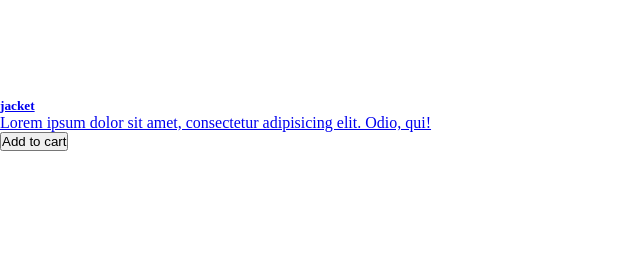
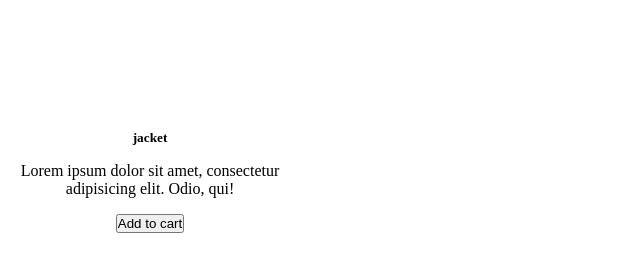
Before and after one commit to SINA-FP/grid, a plain HTML site: page index.html in a window 1280 px wide. Shown: the whole page, without its empty margins (0-640 px from the left). Drawn offline with Linux system fonts and the light colour scheme.

Commit message:
css styles

```diff
--- a/assets/css/style.css
+++ b/assets/css/style.css
@@ -4,7 +4,30 @@
     box-sizing: border-box;
 }
 
+a {
+    text-decoration: none;
+}
+
 .container {
     max-width: 1300px;
     margin: 5rem auto;
 }
+
+.grid{
+    width: 300px;
+    display: inline-block;
+}
+
+.img {
+    margin-bottom: 2rem;
+    text-align: center;
+}
+
+.description {
+    text-align: center;
+    color: black;
+}
+
+.text {
+    margin: 1rem 0;
+}
```
